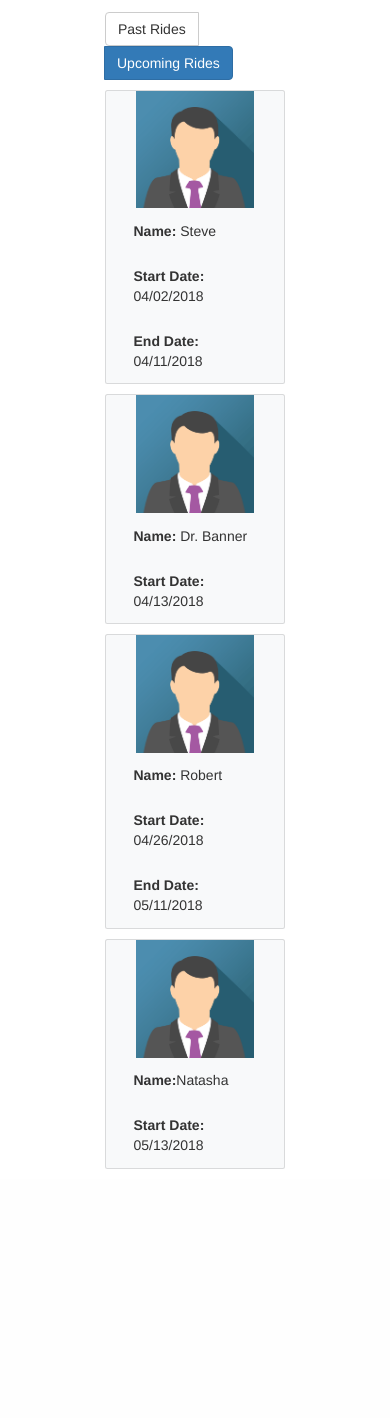
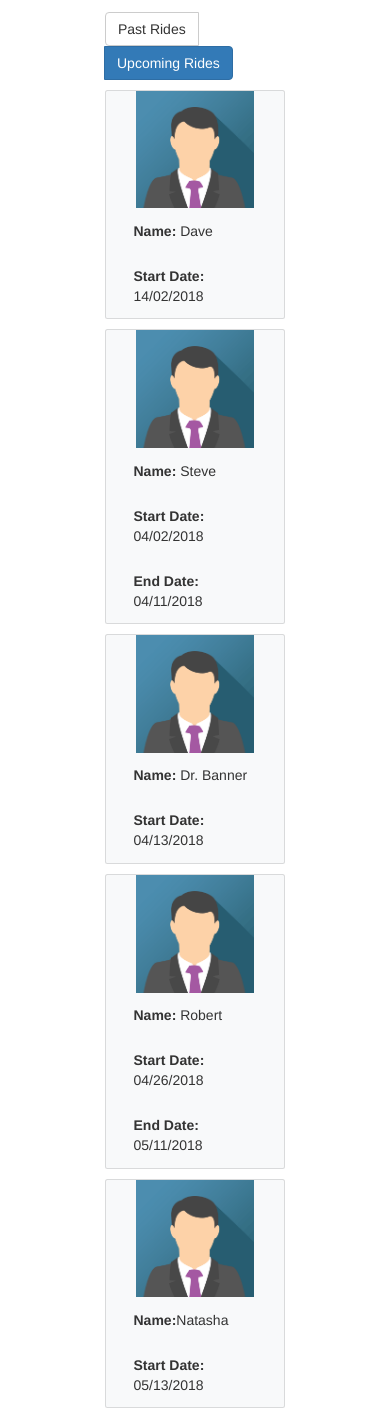
Before and after one commit to mansikulkarni96/TravelMate, a Django app: page /myride/upcoming/ in a window 390 px wide. Shown: the part 100-1518 px from the top of the page. Before the commit the page ends 1269 px from the top, so only its background shows below. Run offline with Django 3.2, Linux system fonts and the light colour scheme; some libraries are stand-ins or nearby versions.

Commit message:
Final Commit

```diff
--- a/myride/templates/myride/upcoming.html
+++ b/myride/templates/myride/upcoming.html
@@ -67,10 +67,22 @@
     <h3 style="color:#000;text-align: center;">Your Upcoming Rides</h3>
 
     <div class="btn-group btn-group-toggle", style="padding-bottom:10px;">
-      <input type="button" value="Past Rides" class="btn btn-default" onClick="javascript:history.go(-1);">
+      <input type="button" value="Past Rides" class="btn btn-default" onclick="location.href='/myride';">
       <button type="button" class="btn btn-primary offset-3">Upcoming Rides</button>
     </div>
+    <div class="card bg-light mb-3">
+      <div class="card-block">
+        <div class="container">
+            <img class="col-md-4" src="{% static "images/img_avatar.png" %}" alt="avatar" style="width:200px;"/>
+            <div class="card-body">
+              <strong>Name:</strong> Dave</div>
 
+            <div class="card-body"><strong>Start Date:</strong> 14/02/2018</div>
+
+        </div>
+
+        </div>
+      </div>
     <div class="card bg-light mb-3">
       <div class="card-block">
         <div class="container">
```
Also changed, not shown: travel/templates/travel/login.html (+5 -2 lines).
